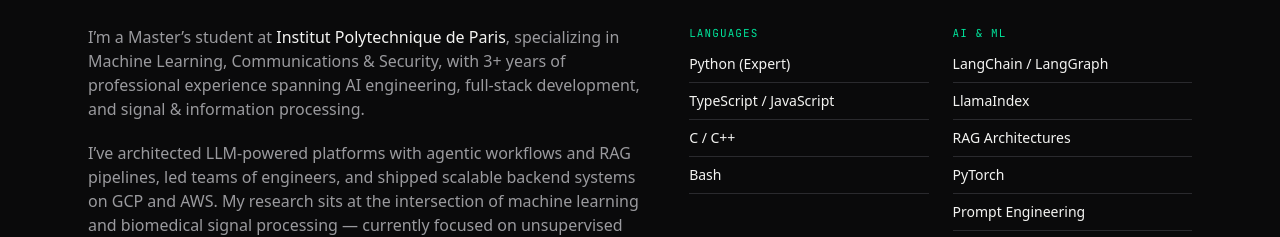
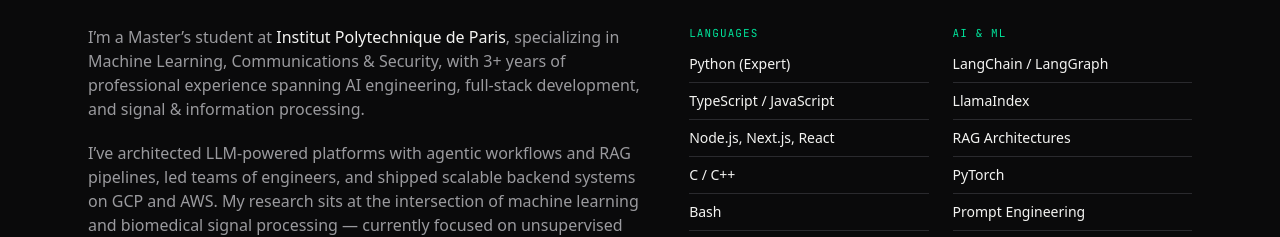
Before and after one commit to mohammadreza-babaeimosleh/mohammadreza-babaeimosleh.github.io, a Next.js app: page / in a window 1280 px wide. Shown: the part 1140-1377 px from the top of the page. Built offline with nearby package versions, Linux system fonts and the light colour scheme.

Commit message:
Restore Next.js/React/Node.js to the About skills list
These were listed on the CV under JavaScript/TypeScript but got
dropped when the skills grid was split into groups. Also gitignore
the local "Claude outputs" folder used for delivering chat screenshots.

```diff
--- a/src/components/About.tsx
+++ b/src/components/About.tsx
@@ -3,7 +3,13 @@ import Reveal from "./Reveal";
 const SKILLS: { group: string; items: string[] }[] = [
   {
     group: "Languages",
-    items: ["Python (Expert)", "TypeScript / JavaScript", "C / C++", "Bash"],
+    items: [
+      "Python (Expert)",
+      "TypeScript / JavaScript",
+      "Node.js, Next.js, React",
+      "C / C++",
+      "Bash",
+    ],
   },
   {
     group: "AI & ML",
```
Also changed, not shown: 1 other file (tests, documents, lock files or other folders).
